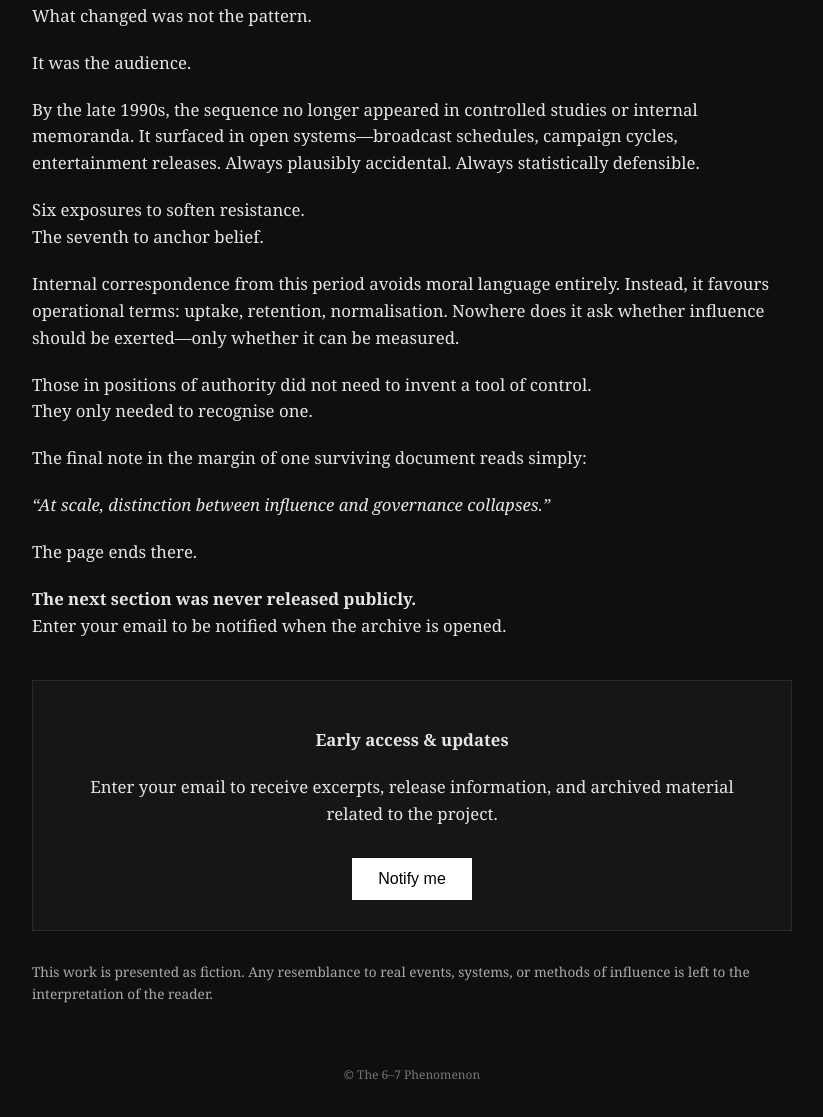
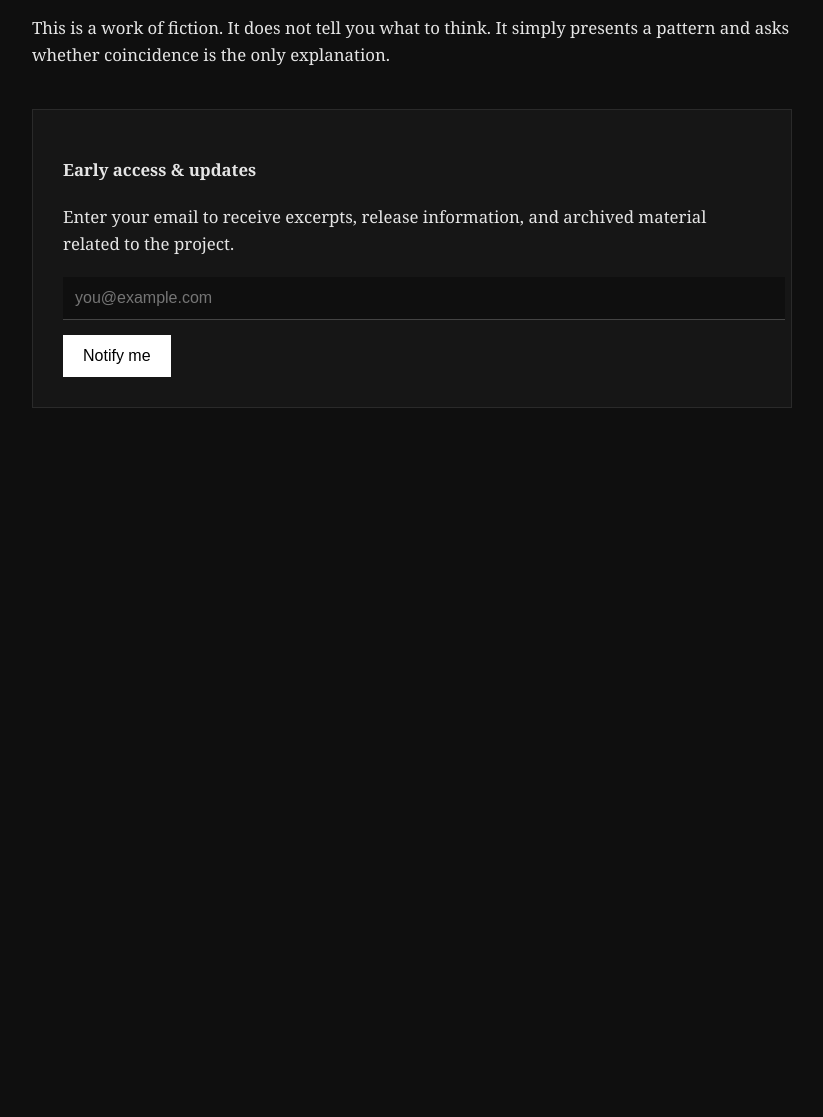
Before and after one commit to aaaaaaaaaa-design/the67phenomenon.github.io, a plain HTML site: page index.html in a window 1280 px wide. Shown: the part 1051-2168 px from the top of the page, without its empty margins (228-1051 px from the left). After the commit the page ends 1519 px from the top, so only its background shows below. Drawn offline with Linux system fonts and the light colour scheme.

Commit message:
Update index.html

```diff
--- a/index.html
+++ b/index.html
@@ -44,16 +44,24 @@
       padding: 30px;
       margin-top: 40px;
       border: 1px solid #2a2a2a;
-      text-align: center;
     }
-    .notify-button {
+    input[type="email"] {
+      width: 100%;
+      padding: 12px;
+      font-size: 1em;
+      margin-bottom: 15px;
+      border: none;
+      background: #0f0f0f;
+      color: #fff;
+      border-bottom: 1px solid #444;
+    }
+    input[type="submit"] {
       background: #ffffff;
       color: #000;
-      padding: 12px 26px;
+      padding: 12px 20px;
       font-size: 1em;
       border: none;
       cursor: pointer;
-      margin-top: 10px;
     }
     .small {
       font-size: 0.85em;
@@ -64,7 +72,6 @@
       margin-top: 60px;
       font-size: 0.75em;
       color: #777;
-      text-align: center;
     }
   </style>
 </head>
@@ -76,7 +83,7 @@
   <h1>The 6–7 Phenomenon</h1>
 
   <p>
-    Every era believes it is immune to manipulation.<br>
+    Every era believes it is immune to manipulation.
     History suggests otherwise.
   </p>
 
@@ -89,37 +96,6 @@
 
   <p>
     The pattern is known—informally—as <em>6–7</em>.
-  </p>
-
-  <div class="divider"></div>
-
-  <h2>What this is</h2>
-
-  <p>
-    This project documents a <strong>fictional exploration</strong> of the origins,
-    symbolism, and modern re-emergence of the 6–7 phenomenon.
-  </p>
-
-  <p>
-    It traces imagined links between ancient ritual structures,
-    early mathematical mysticism, and contemporary methods of influence.
-    No single claim stands alone.
-    The concern lies in the repetition.
-  </p>
-
-  <h2>Why it matters</h2>
-
-  <p>
-    In the modern age, influence no longer requires force.
-    It requires familiarity.
-    Repetition.
-    Symbols that appear harmless until they are everywhere.
-  </p>
-
-  <p>
-    The book asks a simple question:
-    <br><br>
-    <strong>If this is only fiction, why does it align so neatly with reality?</strong>
   </p>
 
   <div class="divider"></div>
@@ -143,25 +119,26 @@
   <p>
     Internal correspondence from this period avoids moral language entirely.
     Instead, it favours operational terms: uptake, retention, normalisation.
-    Nowhere does it ask whether influence should be exerted—only whether it can be measured.
   </p>
 
   <p>
-    Those in positions of authority did not need to invent a tool of control.<br>
+    Those in positions of authority did not need to invent a tool of control.
+    <br>
     They only needed to recognise one.
   </p>
 
   <p>
-    The final note in the margin of one surviving document reads simply:
+    <em>“At scale, distinction between influence and governance collapses.”</em>
   </p>
 
-  <p><em>“At scale, distinction between influence and governance collapses.”</em></p>
+  <div class="divider"></div>
 
-  <p>The page ends there.</p>
+  <h2>Read before you dismiss it</h2>
 
   <p>
-    <strong>The next section was never released publicly.</strong><br>
-    Enter your email to be notified when the archive is opened.
+    This is a work of fiction.
+    It does not tell you what to think.
+    It simply presents a pattern and asks whether coincidence is the only explanation.
   </p>
 
   <div class="email-box">
@@ -171,22 +148,18 @@
       and archived material related to the project.
     </p>
 
-    <a href="https://buttondown.email/topcatandtopdog" target="_blank">
-      <button class="notify-button">Notify me</button>
-    </a>
-  </div>
-
-  <p class="small">
-    This work is presented as fiction.
-    Any resemblance to real events, systems, or methods of influence
-    is left to the interpretation of the reader.
-  </p>
-
-  <footer>
-    © The 6–7 Phenomenon
-  </footer>
-
-</div>
-
-</body>
-</html>
+    <!-- BUTTONDOWN FORM -->
+    <form
+      action="https://buttondown.email/api/emails/embed-subscribe/topcatandtopdog"
+      method="post"
+      target="popupwindow"
+      onsubmit="window.open('https://buttondown.email/topcatandtopdog', 'popupwindow')"
+      class="embeddable-buttondown-form"
+    >
+      <input
+        type="email"
+        name="email"
+        placeholder="you@example.com"
+        required
+      >
+      <input type="submit" value="Notify me">
```
